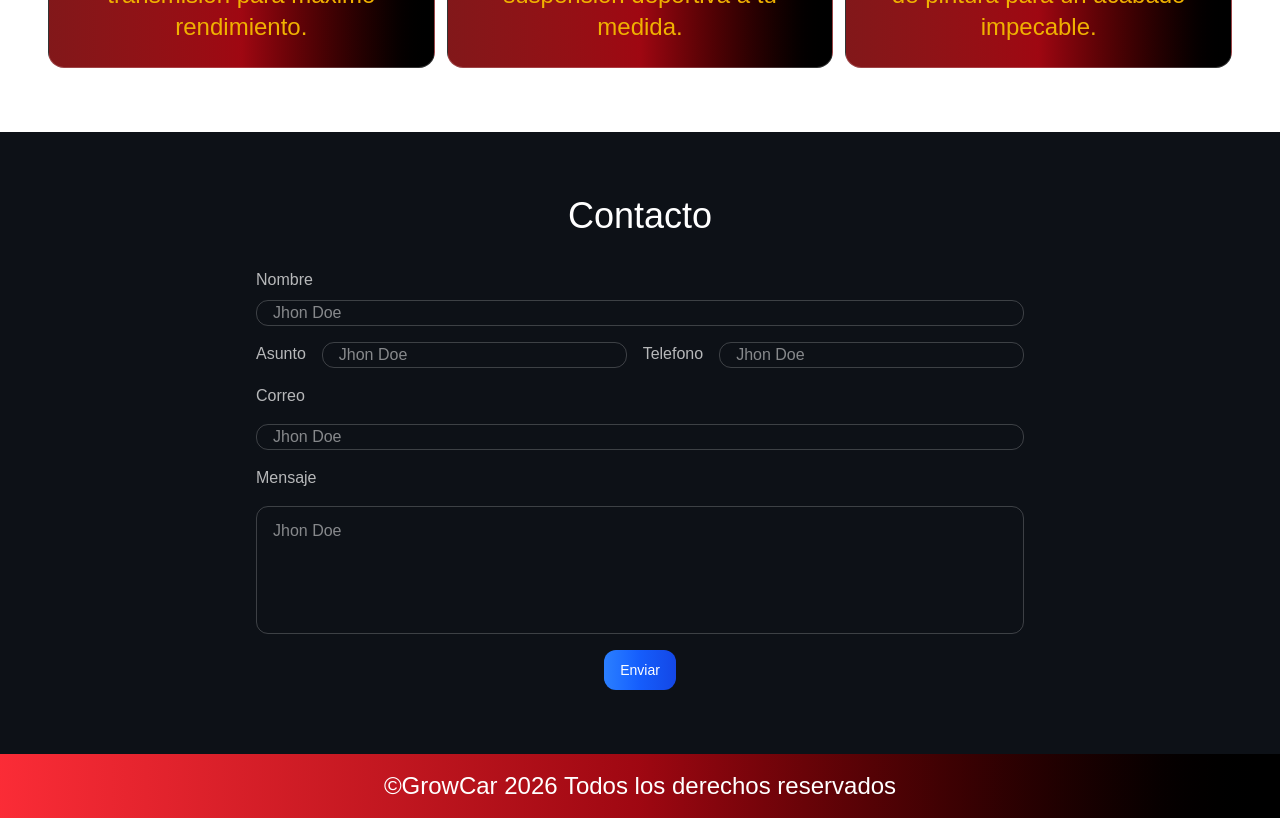
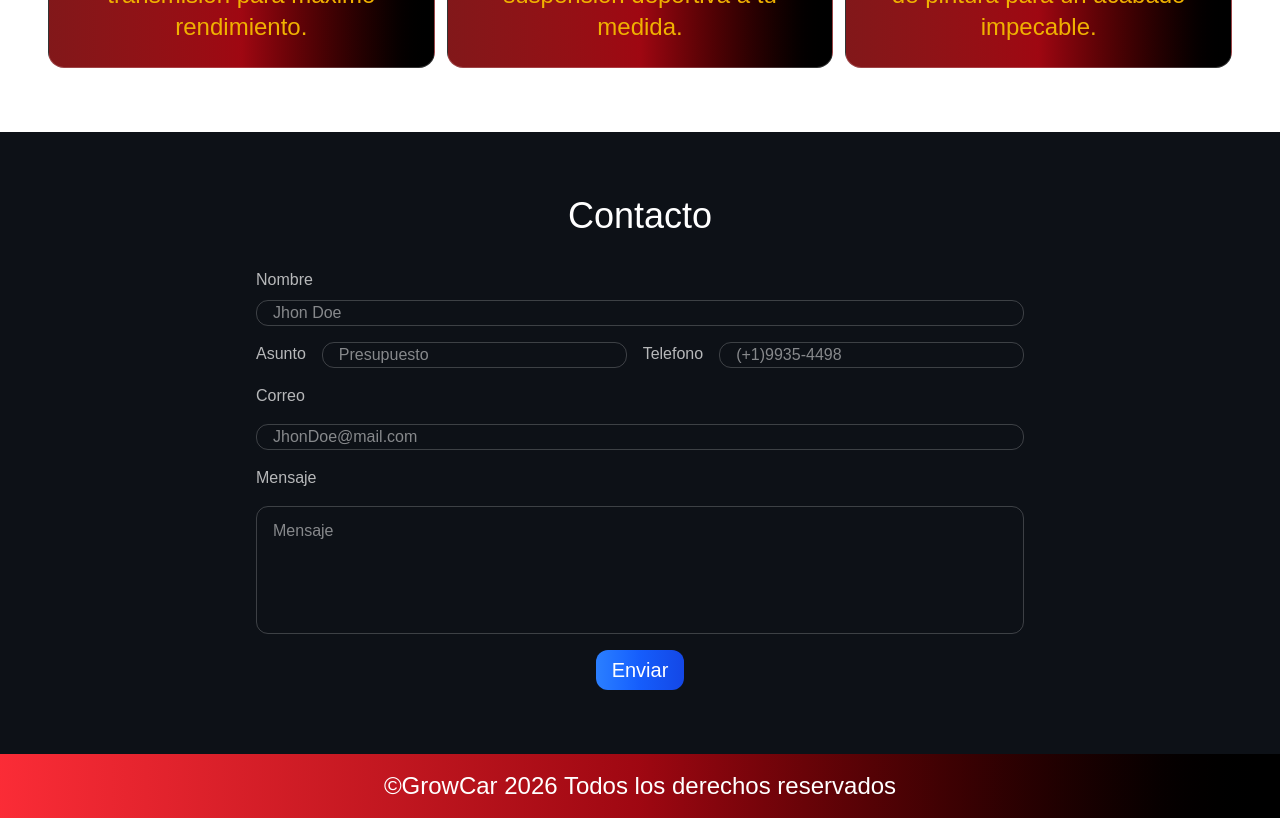
Before and after one commit to Elias-J-Guardado/landing-page-example-react, a React (Vite) app: page / in a window 1280 px wide. Shown: the part 1860-2678 px from the top of the page. Built offline with nearby package versions, Linux system fonts and the light colour scheme; a web font is replaced by a local one.

Commit message:
Add useState and handleChange in form component

```diff
--- a/src/components/Form.jsx
+++ b/src/components/Form.jsx
@@ -1,32 +1,44 @@
-import { useState } from "react"
+import { useState, useEffect } from "react"
+import AOS from 'aos';
+import 'aos/dist/aos.css'
 
 function Form() {
-    const [nombre, setNombre] = useState("");
+    useEffect(() => {
+        AOS.init({duration: 500})
+    }, [])
+
+    const [form, setForm] = useState({
+        nombre: "",
+        asunto: "",
+        telefono: "",
+        correo: "",
+        mensaje: ""
+    })
 
     function handleChange(e) {
-        setNombre(e.target.value);
+        setForm({ ...form, [e.target.name]: e.target.value})
     }
 
     return (
-        <section className="px-12 py-16 bg-[#0d1117]">
+        <section data-aos="fade-up" className="px-12 py-16 bg-[#0d1117]">
             <h2 className="text-center text-4xl mb-8 text-white">Contacto</h2>
             <form className="flex flex-col gap-4 w-full max-w-3xl mx-auto" action="">
                 <div className="flex flex-col gap-2">
                     <label className="text-white/70" htmlFor="">Nombre</label>
-                    <input className="bg-transparent border border-white/20 rounded-xl px-4 text-white" type="text" value={nombre} placeholder="Jhon Doe" onChange={handleChange} />
+                    <input className="bg-transparent border border-white/20 rounded-xl px-4 text-white" type="text" value={form.nombre} name="nombre" placeholder="Jhon Doe" onChange={handleChange} />
                 </div>
                 <div className="flex flex-row gap-4">
                     <label className="text-white/70" htmlFor="">Asunto</label>
-                    <input className="w-1/2 bg-transparent border border-white/20 rounded-xl px-4 text-white" type="text " value={nombre} placeholder="Jhon Doe" onChange={handleChange} />
+                    <input className="w-1/2 bg-transparent border border-white/20 rounded-xl px-4 text-white" type="text " value={form.asunto} name="asunto"  placeholder="Presupuesto" onChange={handleChange} />
                     <label className="text-white/70" htmlFor="">Telefono</label>
-                    <input className="w-1/2 bg-transparent border border-white/20 rounded-xl px-4 text-white" type="text" value={nombre} placeholder="Jhon Doe" onChange={handleChange} />
+                    <input className="w-1/2 bg-transparent border border-white/20 rounded-xl px-4 text-white" type="text" value={form.telefono} name="telefono" placeholder="(+1)9935-4498" onChange={handleChange} />
                 </div>
                 <label className="text-white/70"  htmlFor="">Correo</label>
-                <input className="bg-transparent border border-white/20 rounded-xl px-4 text-white" type="text" value={nombre} placeholder="Jhon Doe" onChange={handleChange} />
+                <input className="bg-transparent border border-white/20 rounded-xl px-4 text-white" type="text" value={form.correo} name="correo" placeholder="JhonDoe@mail.com" onChange={handleChange} />
                 <label className="text-white/70"  htmlFor="">Mensaje</label>
-                <textarea className="bg-transparent border border-white/20 rounded-xl px-4 py-3 text-white focus:outline-none focus:border-white/60 resize-none h-32" type="text" value={nombre} placeholder="Jhon Doe" onChange={handleChange} />
+                <textarea className="bg-transparent border border-white/20 rounded-xl px-4 py-3 text-white focus:outline-none focus:border-white/60 resize-none h-32" type="text" name="mensaje" value={form.mensaje} placeholder="Mensaje" onChange={handleChange} />
                 <div  className="flex items-center justify-center">
-                    <input className="rounded-xl cursor-pointer text-white bg-linear-to-r from-blue-500 via-blue-600 to-blue-700 hover:bg-linear-to-br focus:ring-4 focus:outline-none focus:ring-blue-300 dark:ring-blue-800 font-medium rounded-base text-sm px-4 py-2.5 text-center leading-5" type="button" value="Enviar" />
+                    <input className="rounded-xl cursor-pointer text-white bg-linear-to-r from-blue-500 via-blue-600 to-blue-700 hover:bg-linear-to-br focus:ring-4 focus:outline-none focus:ring-blue-300 dark:ring-blue-800 font-medium rounded-base px-4 py-2.5 text-center leading-5 text-xl" type="button" value="Enviar" />
                 </div>
             </form>
         </section>
```
